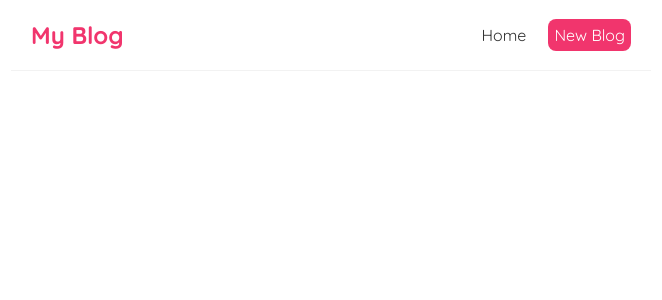
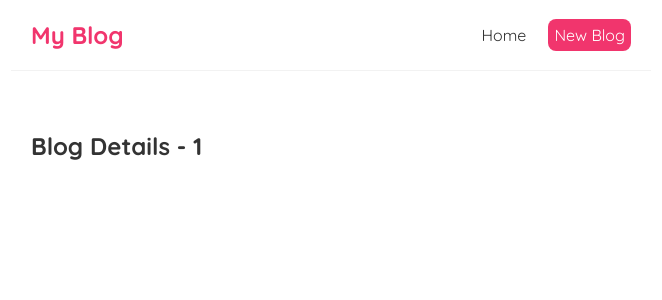
Before and after one commit to khaledsaleh07/blog, a React (Create React App) app: page /blogs/1 in a window 1280 px wide. Shown: the top 300 px of the page, without its empty margins (309-971 px from the left). Built offline with nearby package versions, Linux system fonts and the light colour scheme.

Commit message:
route parameters

```diff
--- a/src/App.js
+++ b/src/App.js
@@ -2,6 +2,7 @@
 import Home from './Home';
 import { BrowserRouter as Router, Route, Switch } from 'react-router-dom';
 import Create  from './Create'
+import BlogDetails from './BlogDetails';
 
 function App() {
 
@@ -17,6 +18,9 @@
             <Route path="/create">
               <Create />
             </Route>
+            <Route path="/blogs/:id">
+              <BlogDetails/>
+            </Route>
           </Switch>
         </div>
       </div>
--- /dev/null
+++ b/src/BlogDetails.js
@@ -0,0 +1,13 @@
+import { useParams } from "react-router-dom/cjs/react-router-dom.min";
+
+const BlogDetails = () => {
+    const { id } = useParams();
+
+    return (
+        <div className="blog-details">
+            <h2>Blog Details - { id } </h2>
+        </div>
+    );
+}
+
+export default BlogDetails;
--- a/src/BlogList.js
+++ b/src/BlogList.js
@@ -1,3 +1,5 @@
+import { Link } from "react-router-dom/cjs/react-router-dom.min";
+
 const BlogList = ( {blogs, title} ) => {
     // const blogs = props.blogs;
     // const title = props.title;
@@ -7,8 +9,10 @@
             <h2> {title} </h2>
             { blogs.map( (blog) => (
                 <div className="blog-preview" key={blog.id}>
-                    <h2>{ blog.title }</h2>
-                    <p>Written by {blog.author} </p>
+                    <Link to={`/blogs/${blog.id}`}>
+                        <h2>{ blog.title }</h2>
+                        <p>Written by {blog.author} </p>
+                    </Link>
                 </div>
             )) }
         </div>
--- a/src/index.css
+++ b/src/index.css
@@ -49,3 +49,6 @@
   color: #f1356d;
   margin-bottom: 8px;
 }
+.blog-preview a {
+  text-decoration: none;
+}
--- a/src/useFetch.js
+++ b/src/useFetch.js
@@ -25,8 +25,12 @@
                     setError(null);
                 })
                 .catch(err => {
-                    setIsPending(false);
-                    setError(err.message);
+                    if (err.name === 'AbortError') {
+                        console.log("fetch aborted");
+                    } else {
+                        setIsPending(false);
+                        setError(err.message);
+                    }
                 })
         }, 1000);
 
```
